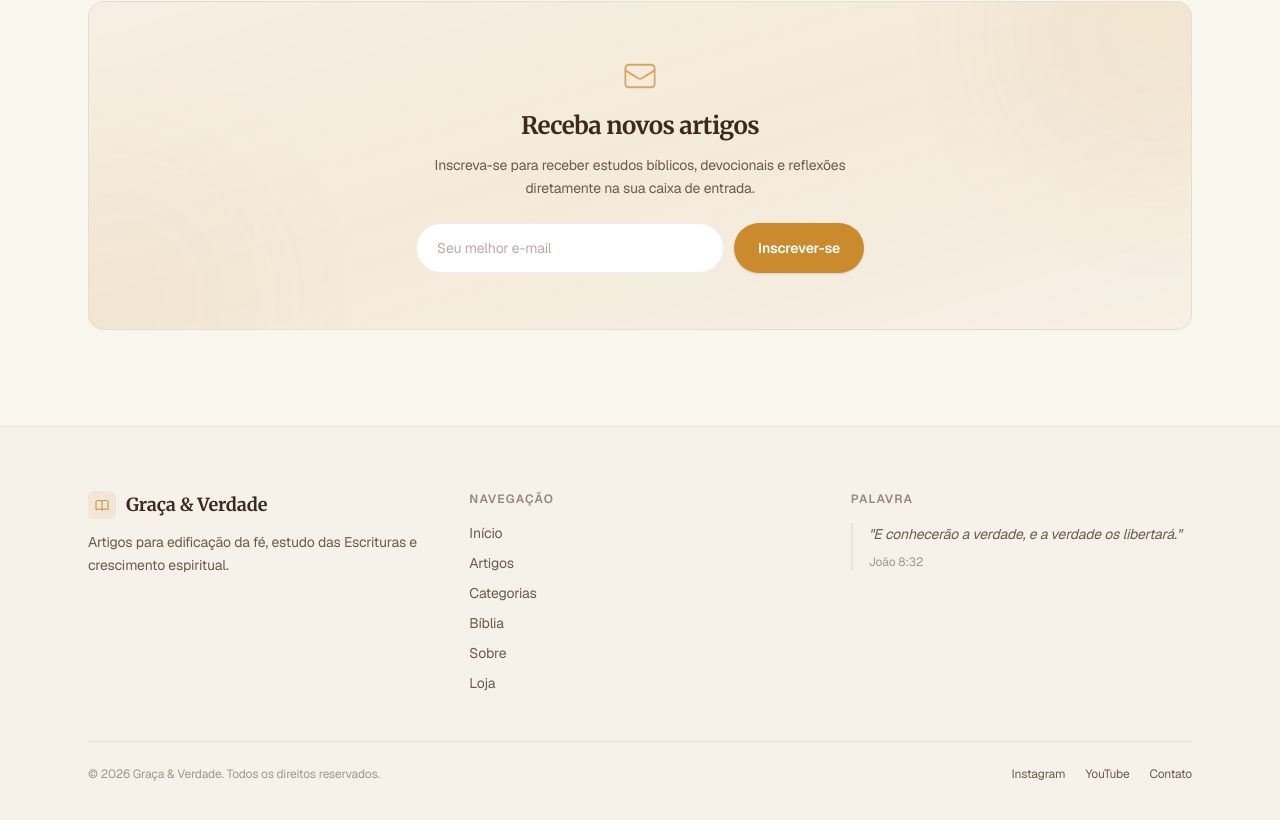
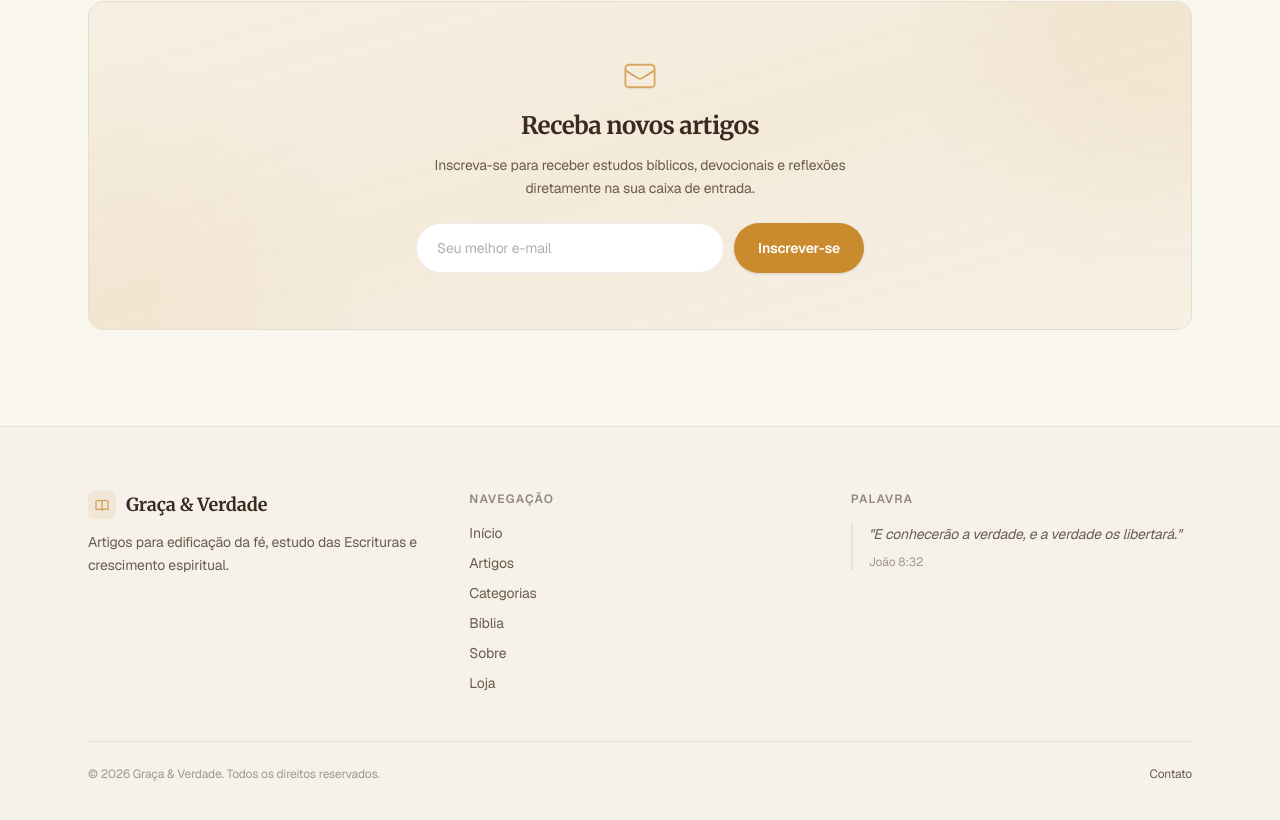
Before and after one commit to Uchoavf/Graca-e-Verdade-Site, a Next.js app: page / in a window 1280 px wide. Shown: the part 3880-4700 px from the top of the page. Built offline with nearby package versions, Linux system fonts and the light colour scheme.

Commit message:
ocultar links de Instagram e YouTube (futuro)
- Footer: removidos links de Instagram e YouTube
- Contato: removida seção 'Redes Sociais'
- Mantido apenas link de Contato no footer

```diff
--- a/src/app/contato/page.tsx
+++ b/src/app/contato/page.tsx
@@ -97,27 +97,6 @@
               Preencha o formulário ao lado para entrar em contato.
             </p>
           </div>
-          <div>
-            <h2 className="mb-2 text-lg font-semibold text-foreground font-serif">Redes Sociais</h2>
-            <div className="flex flex-col gap-2">
-              <a
-                href="https://instagram.com"
-                target="_blank"
-                rel="noopener noreferrer"
-                className="text-sm text-muted-foreground hover:text-foreground transition-colors"
-              >
-                Instagram
-              </a>
-              <a
-                href="https://youtube.com"
-                target="_blank"
-                rel="noopener noreferrer"
-                className="text-sm text-muted-foreground hover:text-foreground transition-colors"
-              >
-                YouTube
-              </a>
-            </div>
-          </div>
           <div className="rounded-2xl border border-border bg-muted/30 p-6">
             <blockquote className="text-sm italic text-muted-foreground leading-relaxed">
               &quot;Ora, àquele que é poderoso para fazer infinitamente mais do que tudo quanto pedimos ou pensamos, conforme o seu poder que opera em nós, a ele seja a glória.&quot;
--- a/src/components/Footer.tsx
+++ b/src/components/Footer.tsx
@@ -48,12 +48,6 @@
             &copy; {new Date().getFullYear()} Graça &amp; Verdade. Todos os direitos reservados.
           </p>
           <div className="flex gap-5">
-            <a href="https://instagram.com" target="_blank" rel="noopener noreferrer" className="text-xs text-muted-foreground hover:text-foreground transition-colors">
-              Instagram
-            </a>
-            <a href="https://youtube.com" target="_blank" rel="noopener noreferrer" className="text-xs text-muted-foreground hover:text-foreground transition-colors">
-              YouTube
-            </a>
             <Link href="/contato" className="text-xs text-muted-foreground hover:text-foreground transition-colors">
               Contato
             </Link>
```
